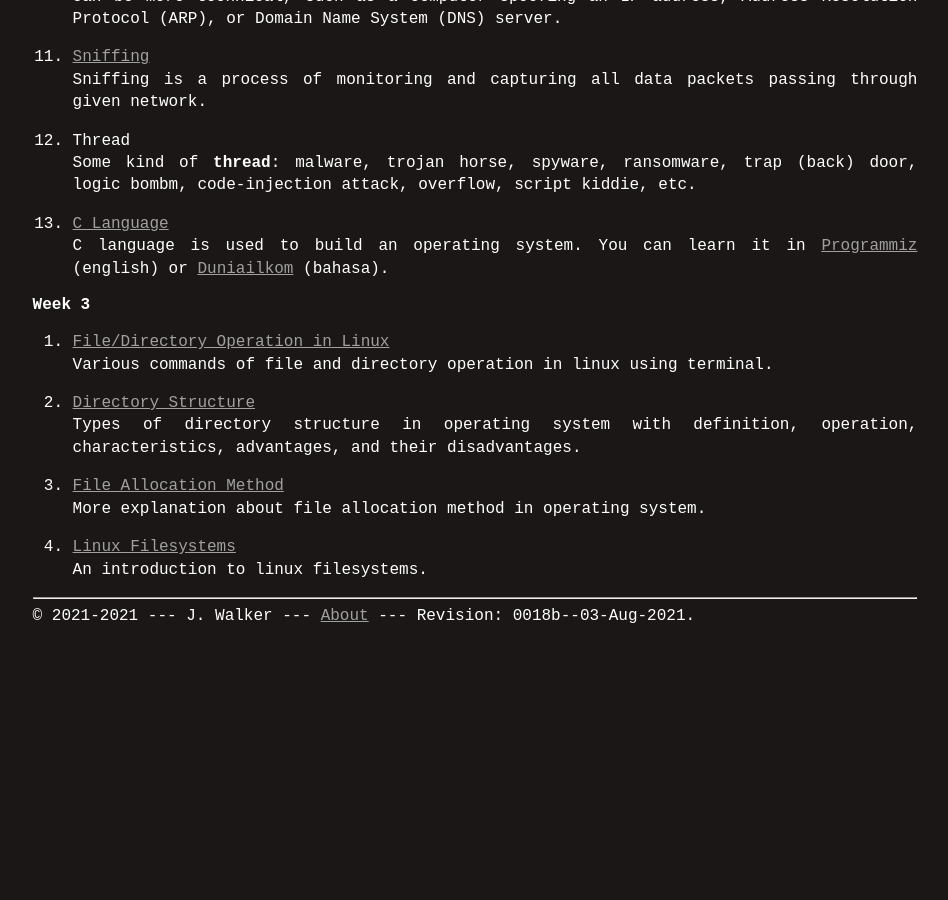
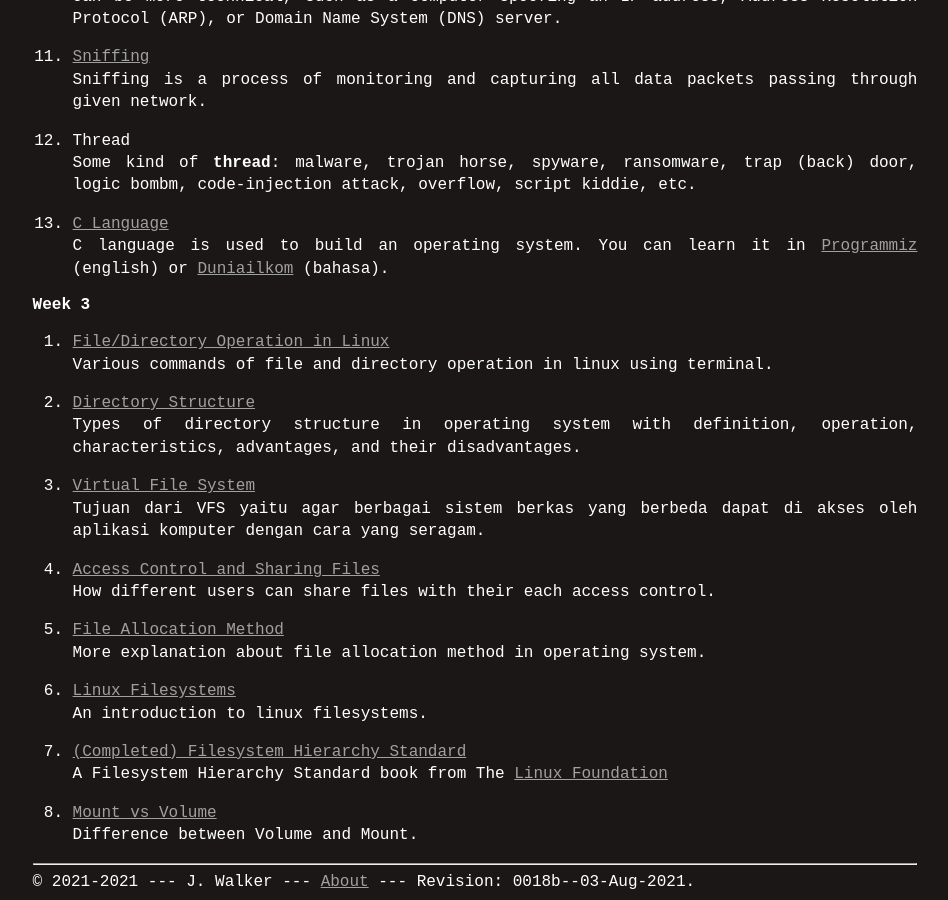
Before and after one commit to dhekmass12/os212, a Jekyll site: the page built from links.md, in a window 1280 px wide and 900 px high, scrolled down 2259 px. Shown: the whole window, without its empty margins (165-1113 px from the left). Built offline with Jekyll 4.4.1, drawn with Linux system fonts in a browser that asks for light colours; our own code applies the rules of GitHub Pages for plain Markdown files; before the commit the page ends 2893 px from its top, so only the background shows below that.

Commit message:
update links.md

```diff
--- a/links.md
+++ b/links.md
@@ -83,11 +83,23 @@ C language is used to build an operating system. You can learn it in [Programmiz
 1. [File/Directory Operation in Linux](https://dev.to/nadirbasalamah/file-operation-with-linux-command-31a9)<br>
 Various commands of file and directory operation in linux using terminal.
 
-2. [Directory Structure](https://www.tutorialandexample.com/directory-structure-in-operating-system/)<br>
+2. [Directory Structure](https://www.geeksforgeeks.org/structures-of-directory-in-operating-system/)<br>
 Types of directory structure in operating system with definition, operation, characteristics, advantages, and their disadvantages.
 
-3. [File Allocation Method](https://www.includehelp.com/operating-systems/file-allocation-method.aspx)<br>
+3. [Virtual File System](http://openstorage.gunadarma.ac.id/linux/docs/v06/Kuliah/SistemOperasi/BUKU/SistemOperasi-4.X-2/ch21s02.html)<br>
+Tujuan dari VFS yaitu agar berbagai sistem berkas yang berbeda dapat di akses oleh aplikasi komputer dengan cara yang seragam.
+
+4. [Access Control and Sharing Files](https://people.cs.rutgers.edu/~pxk/419/notes/access.html)<br>
+How different users can share files with their each access control.
+
+5. [File Allocation Method](https://www.includehelp.com/operating-systems/file-allocation-method.aspx)<br>
 More explanation about file allocation method in operating system.
 
-4. [Linux Filesystems](https://opensource.com/life/16/10/introduction-linux-filesystems)<br>
+6. [Linux Filesystems](https://opensource.com/life/16/10/introduction-linux-filesystems)<br>
 An introduction to linux filesystems.
+
+7. [(Completed) Filesystem Hierarchy Standard](https://refspecs.linuxfoundation.org/FHS_3.0/fhs-3.0.pdf)<br>
+A Filesystem Hierarchy Standard book from The [Linux Foundation](https://www.linuxfoundation.org/)
+
+8. [Mount vs Volume](https://stackoverflow.com/questions/47150829/what-is-the-difference-between-binding-mounts-and-volumes-while-handling-persist)<br>
+Difference between Volume and Mount.
```
